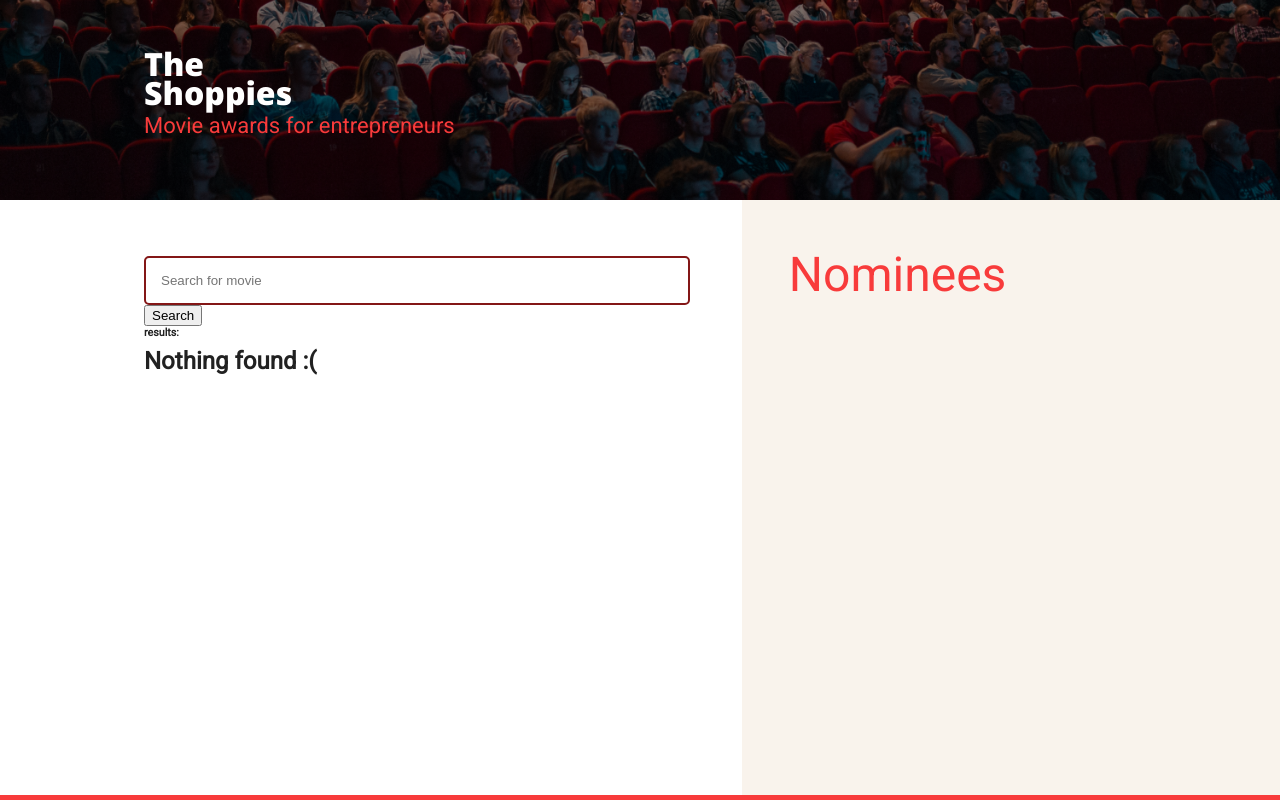
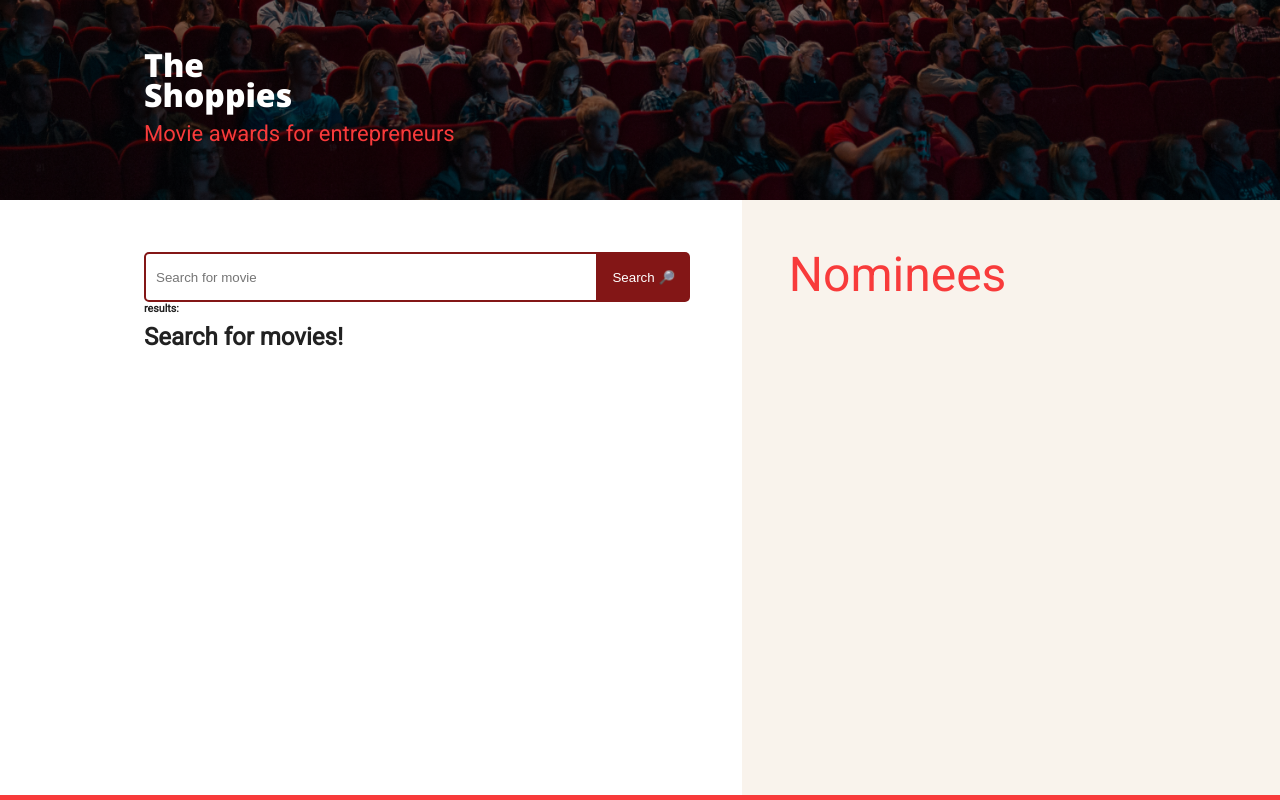
Before and after one commit to joao-rafael/the-shoppies, a React (Create React App) app: page / in a window 1280 px wide. Built offline with nearby package versions, Linux system fonts and the light colour scheme.

Commit message:
feat: added movie fetch and card generation

```diff
--- /dev/null
+++ b/src/components/Card.jsx
@@ -0,0 +1,22 @@
+import React, { useState } from 'react';
+
+const Card = props => {
+    // eslint-disable-next-line
+    const [selected, setSelected] = React.useState(false);
+    // {props.title} {props.year} {props.imgURL}
+
+    return (
+        <div className="card -movie">
+            <img className='c-img' src={props.img} alt="Movie Poster"/>
+            <div className="c-row">
+                <h3 className='c-title'>{props.title}, {props.year}</h3>
+            </div>
+            <button className='c-button' onClick={() => setSelected(true)}>
+                Nominee this <br/>
+                movie
+            </button>
+        </div>
+    )
+}
+
+export default Card;
--- a/src/components/Search.jsx
+++ b/src/components/Search.jsx
@@ -1,5 +1,7 @@
-import React from 'react';
+import React, { useState, useEffect } from 'react';
 import axios from 'axios';
+import Card from './Card';
+
 
 const url = 'http://www.omdbapi.com/?apikey=2c21e7b7&s=';
 const api = axios.create({
@@ -10,21 +12,56 @@ const api = axios.create({
 });
 
 const Search = () => {
-    // react.useState returns [searchTerm, setSearchTerm]
     const [searchTerm, setSearchTerm] = React.useState('');
+    const [response, setResponse] = React.useState('');
+    const [movies, setMovies] = React.useState('');
+    const [message, setMessage] = React.useState('Search for a movie!');
+
+    useEffect(() => {
+        renderResponse(response);
+    });
 
     const handleChange = event => {
         setSearchTerm(event.target.value);
     }
 
-    const search = (e) => {
+    const handleError = e => {
+        console.error(``)
+    }
+
+    const handleSearchTerm = searchTerm => {
+        if (searchTerm === '' ) {
+            return setMessage('Search for movies!');
+        }
+        else if ( searchTerm.length < 3) {
+            return setMessage('Insert 3 or more characters');
+        }
+    }
+
+    const renderResponse = res => {
+        handleSearchTerm(searchTerm);
+        if (res === '' ) {
+            return;
+        }
+        else if (res.data.Response === "True") {
+            setMovies(res.data.Search);
+            setResponse('');
+        }
+        else {
+            return setMessage('Error... make a valid search')
+        }
+    }
+
+    const search = async (e) => {
         e.preventDefault();
         api.get(`${searchTerm}`)
-            .then(res => console.log(res.data));
+            .then(res => setResponse(res))
+            .catch(err => handleError(err))
     }
 
     return(
         <section className='search'>
+
             <form action="" className='s-form' onSubmit={search}>
                 <label htmlFor="searchBox" className='f-label'>
                     Search for a movie:
@@ -35,18 +72,24 @@ const Search = () => {
                     id='searchBox'
                     onChange={handleChange}
                     placeholder='Search for movie'/>
-                <button type='submit'>
-                    Search
+                <button type='submit' className='f-button'>
+                    Search <span role='img' aria-label='magnifying glass'>🔎</span>
                 </button>
             </form>
+
             <h6 className='title -searchresults'>
                 results:
             </h6>
 
             <div className="s-results">
-                <h2>
-                    Nothing found :(
-                </h2>
+                {
+                    movies === '' ?
+                    <h2>{message}</h2> :
+                    movies.slice(0, 3).map(movie => {
+                        console.log(movie);
+                        return <Card title={movie.Title} year={movie.Year} img={movie.Poster}></Card>
+                    })
+                }
             </div>
         </section>
     )
--- /dev/null
+++ b/src/styles/components/_card.scss
@@ -0,0 +1,60 @@
+.card {
+    &.-movie {
+        margin: 10px auto;
+        display: flex;
+        flex-direction: column;
+        justify-content: space-between;
+        width: 30%;
+        height: 300px;
+        background-color: $color45;
+        border-radius: 5px;
+
+        .c-row {
+            margin: 10px 0;
+            width: 100%;
+        }
+
+        .c-title {
+            color: $color35;
+            font-size: 14px;
+            font-weight: bold;
+            text-align: center;
+        }
+
+        .c-img {
+            border-top-left-radius: 5px;
+            border-top-right-radius: 5px;
+            width: 100%;
+            object-fit: cover;
+            height: 200px;
+
+        }
+
+        .c-button {
+            color: $color20;
+            background-color: $color26;
+            border: none;
+            border-bottom-left-radius: 5px;
+            border-bottom-right-radius: 5px;
+            padding: 5px;
+            margin-bottom: none;
+
+            &:focus {
+                outline: none;
+
+            }
+            &:hover {
+                cursor: pointer;
+                background-color: $color25;
+            }
+        }
+
+        &:first-of-type {
+            margin-left: 0;
+        }
+
+        &:last-of-type {
+            margin-right: 0;
+        }
+    }
+}
--- a/src/styles/components/_index.scss
+++ b/src/styles/components/_index.scss
@@ -2,4 +2,5 @@
 @import '_header';
 @import '_title';
 @import '_search';
+@import '_card';
 @import '_nominees';
--- a/src/styles/components/_search.scss
+++ b/src/styles/components/_search.scss
@@ -4,17 +4,25 @@
     flex-direction: column;
 
     .s-form {
+        margin-top: 15px;
+        display: flex;
+        flex-direction: row;
+        height: 50px;
 
         .f-label {
+            width: 0%;
             visibility: hidden;
         }
 
         .f-searchbox {
             display: block;
             color: $color35;
-            padding: 15px;
+            width: 80%;
+            padding: 10px;
             border: 2px solid $color36;
             border-radius: 5px;
+            border-top-right-radius: 0px;
+            border-bottom-right-radius: 0px;
             width: 100%;
             transition: .3s;
 
@@ -30,5 +38,33 @@
                 border-color: $color35;
             }
         }
+
+        .f-button {
+            border: none;
+            background-color: $color36;
+            color: $color10;
+            border-top-right-radius: 5px;
+            border-bottom-right-radius: 5px;
+            width: 20%;
+            padding: 5px;
+            transition: .3s;
+
+            &:hover {
+                background-color: $color35;
+                cursor: pointer;
+                transition: .3s;
+            }
+
+            &:focus {
+                outline: none;
+            }
+        }
+    }
+
+    .s-results {
+        display: flex;
+        flex-wrap: wrap;
+        flex: 0 1 21%;
+        align-content: space-between;
     }
 }
--- a/src/styles/components/_title.scss
+++ b/src/styles/components/_title.scss
@@ -4,7 +4,7 @@
         color: $color10;
         font-family: $openSans;
         font-weight: 900;
-        line-height: 90%;
+        line-height: 95%;
         font-size: 48;
     }
 
@@ -12,7 +12,7 @@
         font-family: $roboto;
         font-weight: 400;
         color: $color35;
-        margin-top: 5px;
+        margin-top: 10px;
         font-size: 22px;
     }
 
--- a/src/styles/setup/_colors.scss
+++ b/src/styles/setup/_colors.scss
@@ -7,6 +7,7 @@ $color18:    #0C091C;
 $color20:    #000000;
 
 $color25:    #FFD706;
+$color26:    #EFCA07;
 
 $color35:    #F83B3B;
 $color36:    #831616;
```
